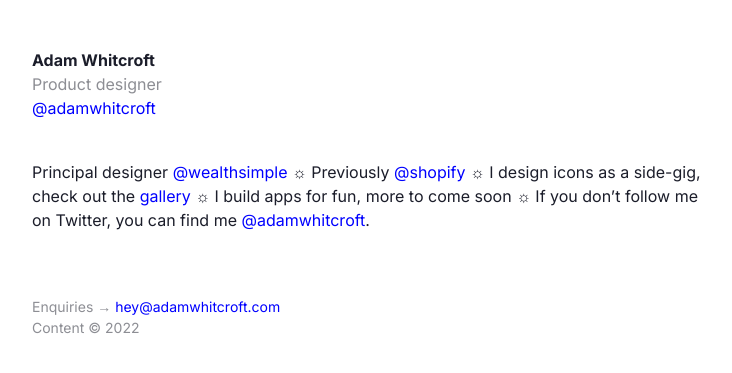
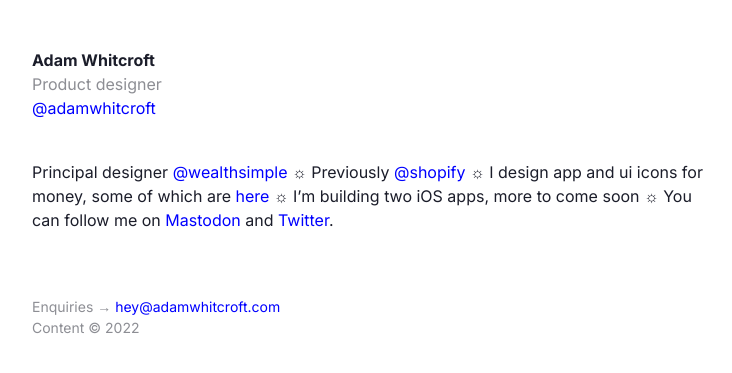
Before and after one commit to AdamWhitcroft/adamwhitcroft.github.io, a Jekyll site: the page built from index.md, in a window 1280 px wide. Shown: the top 373 px of the page, without its empty margins (272-1004 px from the left). Built offline with Jekyll 4.4.1, drawn with Linux system fonts in a browser that asks for light colours.

Commit message:
Update home.yml
Added mastodon link fuck you elon musk

```diff
--- a/_data/home.yml
+++ b/_data/home.yml
@@ -1,5 +1,5 @@
 - entry: Principal designer [@wealthsimple](https://www.wealthsimple.com/en-ca)
 - entry: Previously [@shopify](https://www.shopify.com/)
-- entry: I design icons as a side-gig, check out the [gallery](/icons/)
-- entry: I build apps for fun, more to come soon
-- entry: If you don't follow me on Twitter, you can find me [@adamwhitcroft](https://twitter.com/AdamWhitcroft)
+- entry: I design app and ui icons for money, some of which are [here](/icons/)
+- entry: I'm building two iOS apps, more to come soon
+- entry: You can follow me on [Mastodon](https://mastodon.design/@adam) and [Twitter](https://twitter.com/AdamWhitcroft)
```
